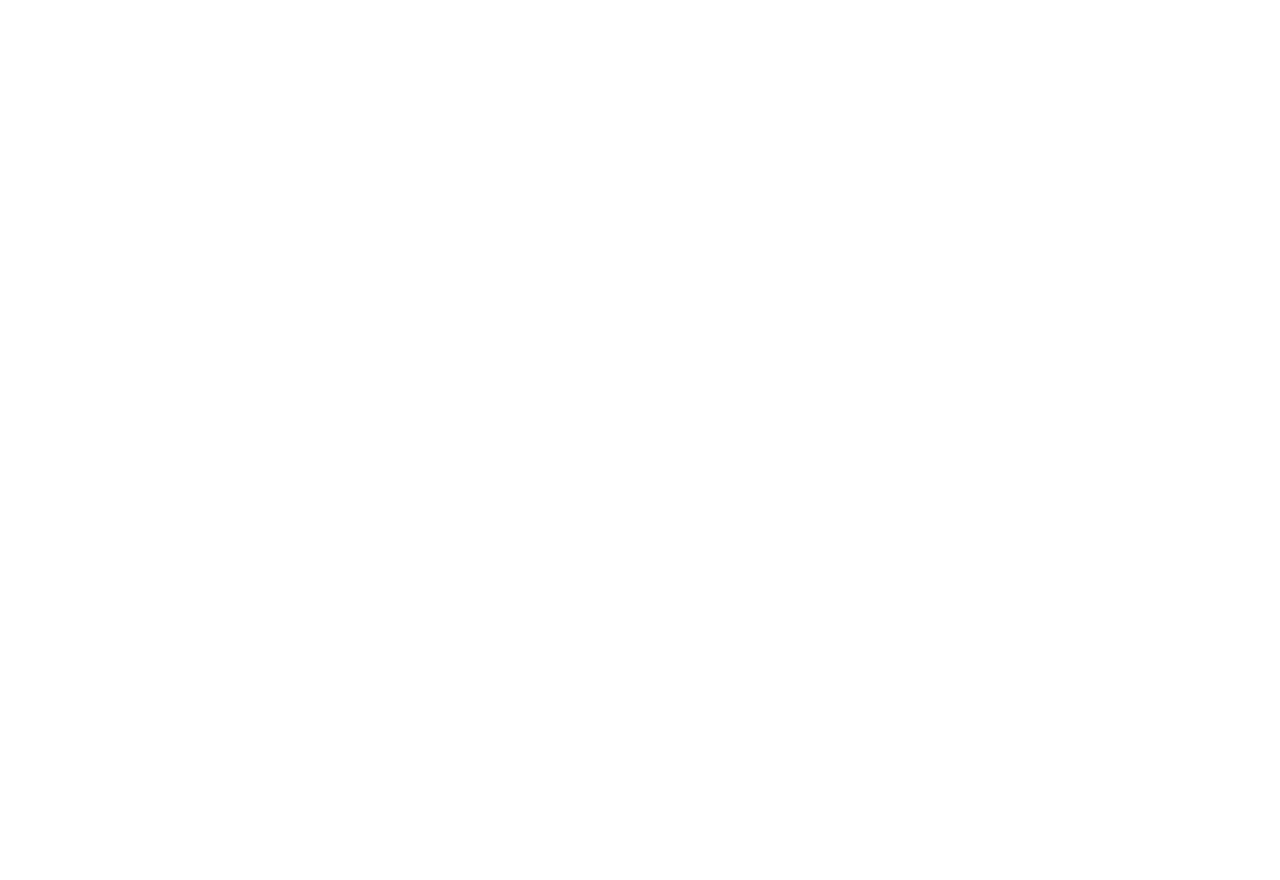
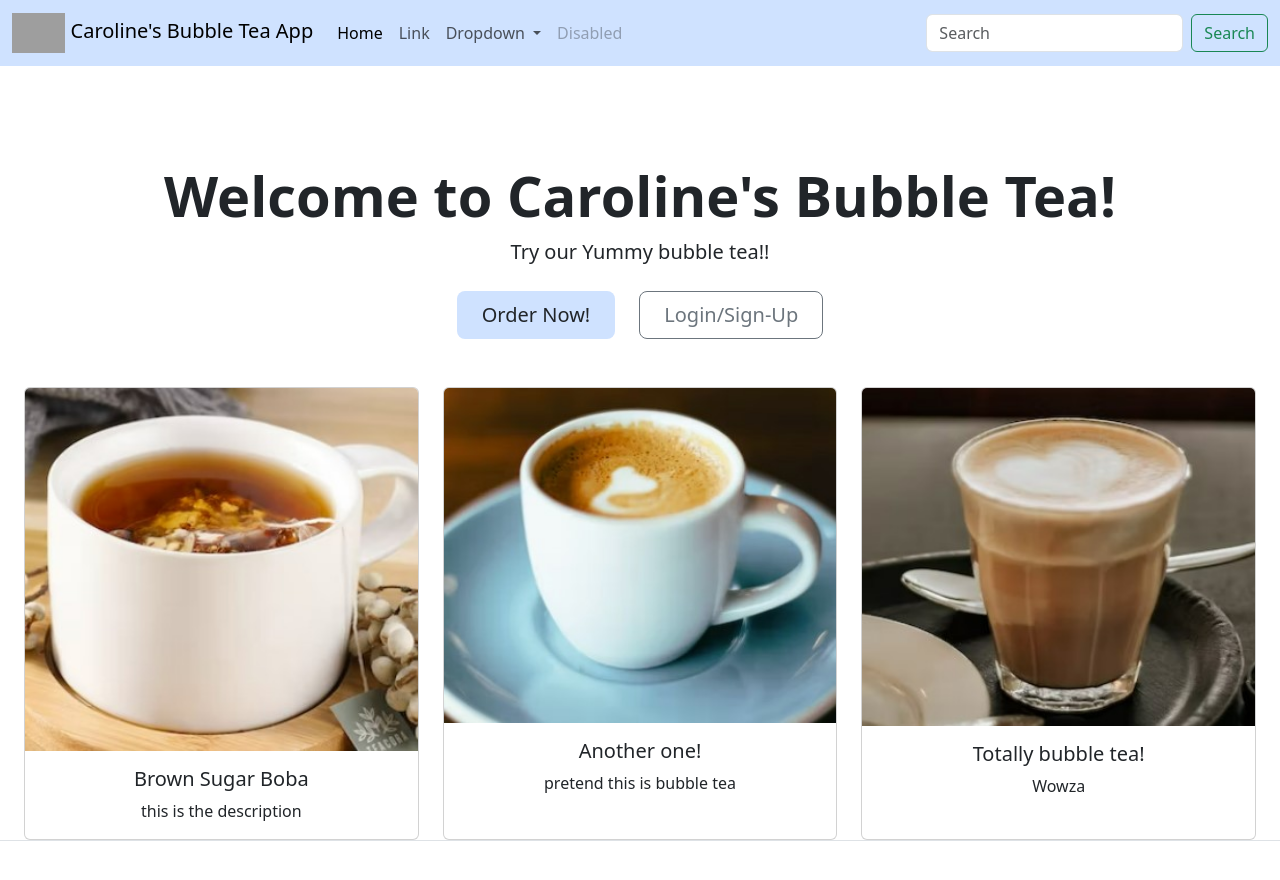
Before and after one commit to carolineb22/demo05_Bastiaanssen_Caroline, a plain HTML site: page index.html in a window 1280 px wide. Before the commit the page ends 800 px from the top, so only its background shows below. Drawn offline with nearby package versions, Linux system fonts and the light colour scheme; grey boxes are pictures that could not be loaded; files whose address does not match are found by name.

Commit message:
Added nav bar, welcome message and 3 cards

```diff
--- a/index.html
+++ b/index.html
@@ -10,7 +10,11 @@
     <meta name="viewport" content="width=device-width, initial-scale=1">
 
     <!-- Bootstrap Library CSS CDN go here -->
+    <link href="https://cdn.jsdelivr.net/npm/bootstrap@5.3.2/dist/css/bootstrap.min.css" rel="stylesheet"
+    integrity="sha384-T3c6CoIi6uLrA9TneNEoa7RxnatzjcDSCmG1MXxSR1GAsXEV/Dwwykc2MPK8M2HN" crossorigin="anonymous">
     <!-- Boostrap Library JS CDN  go here -->
+    <script src="https://cdn.jsdelivr.net/npm/bootstrap@5.3.2/dist/js/bootstrap.bundle.min.js"
+    integrity="sha384-C6RzsynM9kWDrMNeT87bh95OGNyZPhcTNXj1NW7RuBCsyN/o0jlpcV8Qyq46cDfL" crossorigin="anonymous"></script>
 
     <!-- Other libraries go here -->
 
@@ -25,6 +29,86 @@
     <!-- Your HTML Layout go here -->
     <!------------------------------>
     <!-- Stuff for body goes here -->
+    <nav class="navbar navbar-expand-lg bg-primary-subtle text-primary-emphasis">
+        <div class="container-fluid">
+          <a class="navbar-brand" href="#">
+            <img src="C:\Users\carol\OneDrive\Desktop\comm1800\demo05\demo05_Bastiaanssen_Caroline\images\minimalist-still-life-asian-tea.jpg" height="40">
+            Caroline's Bubble Tea App
+          </a>
+          <button class="navbar-toggler" type="button" data-bs-toggle="collapse" data-bs-target="#navbarSupportedContent" aria-controls="navbarSupportedContent" aria-expanded="false" aria-label="Toggle navigation">
+            <span class="navbar-toggler-icon"></span>
+          </button>
+          <div class="collapse navbar-collapse" id="navbarSupportedContent">
+            <ul class="navbar-nav me-auto mb-2 mb-lg-0">
+              <li class="nav-item">
+                <a class="nav-link active" aria-current="page" href="#">Home</a>
+              </li>
+              <li class="nav-item">
+                <a class="nav-link" href="#">Link</a>
+              </li>
+              <li class="nav-item dropdown">
+                <a class="nav-link dropdown-toggle" href="#" role="button" data-bs-toggle="dropdown" aria-expanded="false">
+                  Dropdown
+                </a>
+                <ul class="dropdown-menu">
+                  <li><a class="dropdown-item" href="#">Action</a></li>
+                  <li><a class="dropdown-item" href="#">Another action</a></li>
+                  <li><hr class="dropdown-divider"></li>
+                  <li><a class="dropdown-item" href="#">Something else here</a></li>
+                </ul>
+              </li>
+              <li class="nav-item">
+                <a class="nav-link disabled" aria-disabled="true">Disabled</a>
+              </li>
+            </ul>
+            <form class="d-flex" role="search">
+              <input class="form-control me-2" type="search" placeholder="Search" aria-label="Search">
+              <button class="btn btn-outline-success" type="submit">Search</button>
+            </form>
+          </div>
+        </div>
+      </nav>
+
+      <!-- This is the welcome bar -->
+      <div class="px-4 pt-5 my-5 text-center border-bottom">
+        <h1 class="display-4 fw-bold">Welcome to Caroline's Bubble Tea!</h1>
+        <div class="col-lg-6 mx-auto">
+          <p class="lead mb-4">Try our Yummy bubble tea!!</p>
+          <div class="d-grid gap-2 d-sm-flex justify-content-sm-center mb-5">
+            <button type="button" class="btn bg-primary-subtle btn-lg px-4 me-sm-3">Order Now!</button>
+            <button type="button" class="btn btn-outline-secondary btn-lg px-4">Login/Sign-Up</button>
+          </div>
+      </div>
+
+      <!--This is the cards-->
+      <div class="row row-cols-1 row-cols-md-3 g-4">
+        <div class="col">
+          <div class="card h-100">
+            <img src="C:\Users\carol\OneDrive\Desktop\comm1800\demo05\demo05_Bastiaanssen_Caroline\images\drink1.jpg"  class="card-img-top" alt="...">
+            <div class="card-body">
+              <h5 class="card-title">Brown Sugar Boba</h5>
+              <p class="card-text">this is the description</p>
+            </div>
+          </div>
+        </div>
+        <div class="col">
+          <div class="card h-100">
+            <img src="C:\Users\carol\OneDrive\Desktop\comm1800\demo05\demo05_Bastiaanssen_Caroline\images\drink2.jpg" class="card-img-top" alt="...">
+            <div class="card-body">
+              <h5 class="card-title">Another one!</h5>
+              <p class="card-text">pretend this is bubble tea</p>
+            </div>
+          </div>
+        </div>
+        <div class="col">
+          <div class="card h-100">
+            <img src="C:\Users\carol\OneDrive\Desktop\comm1800\demo05\demo05_Bastiaanssen_Caroline\images\drink3.jpg" class="card-img-top" alt="...">
+            <div class="card-body">
+              <h5 class="card-title">Totally bubble tea!</h5>
+              <p class="card-text">Wowza</p>
+          </div>
+        </div>
+      </div>
 
 
     <!---------------------------------------------->
```
Also changed, not shown: 2 other files.
